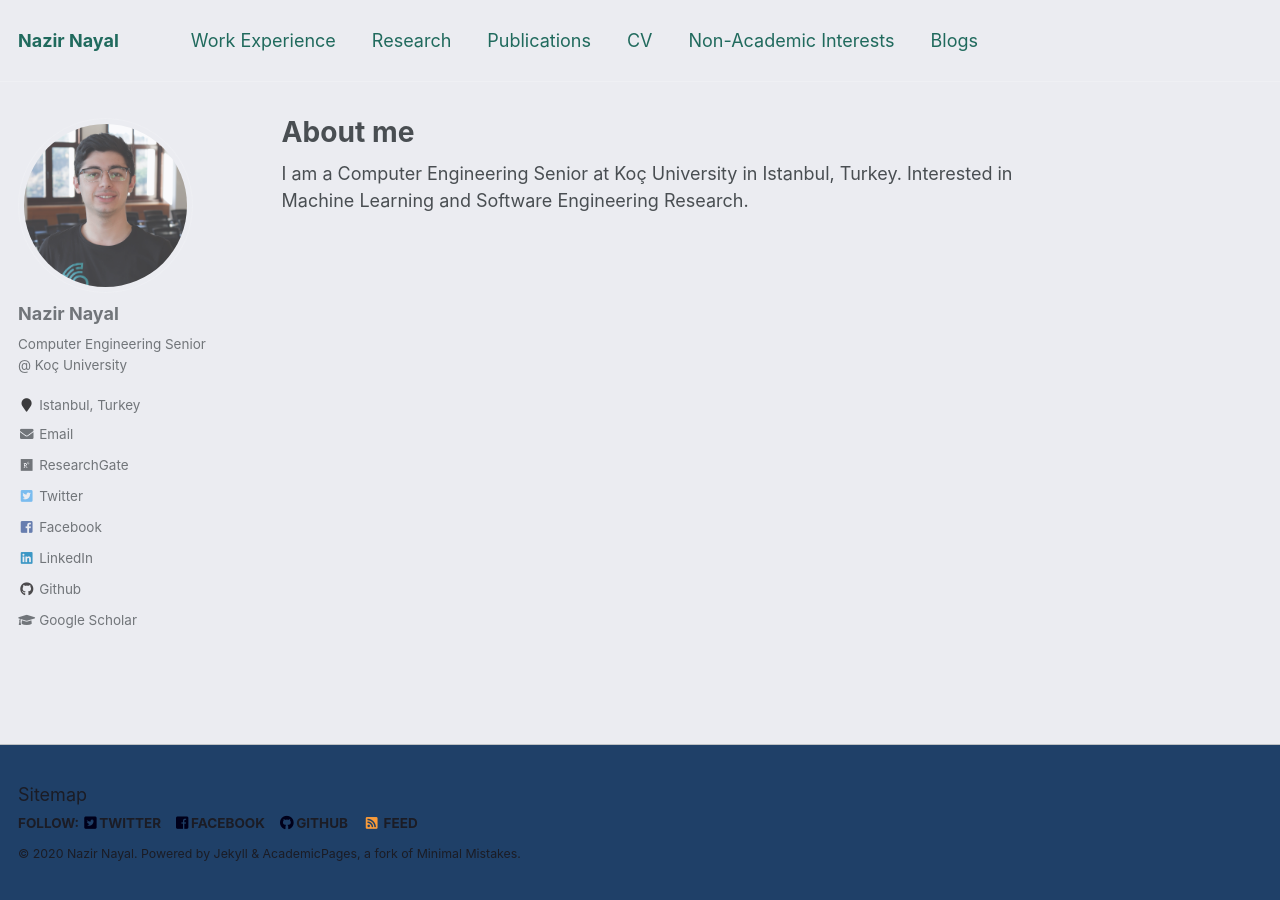
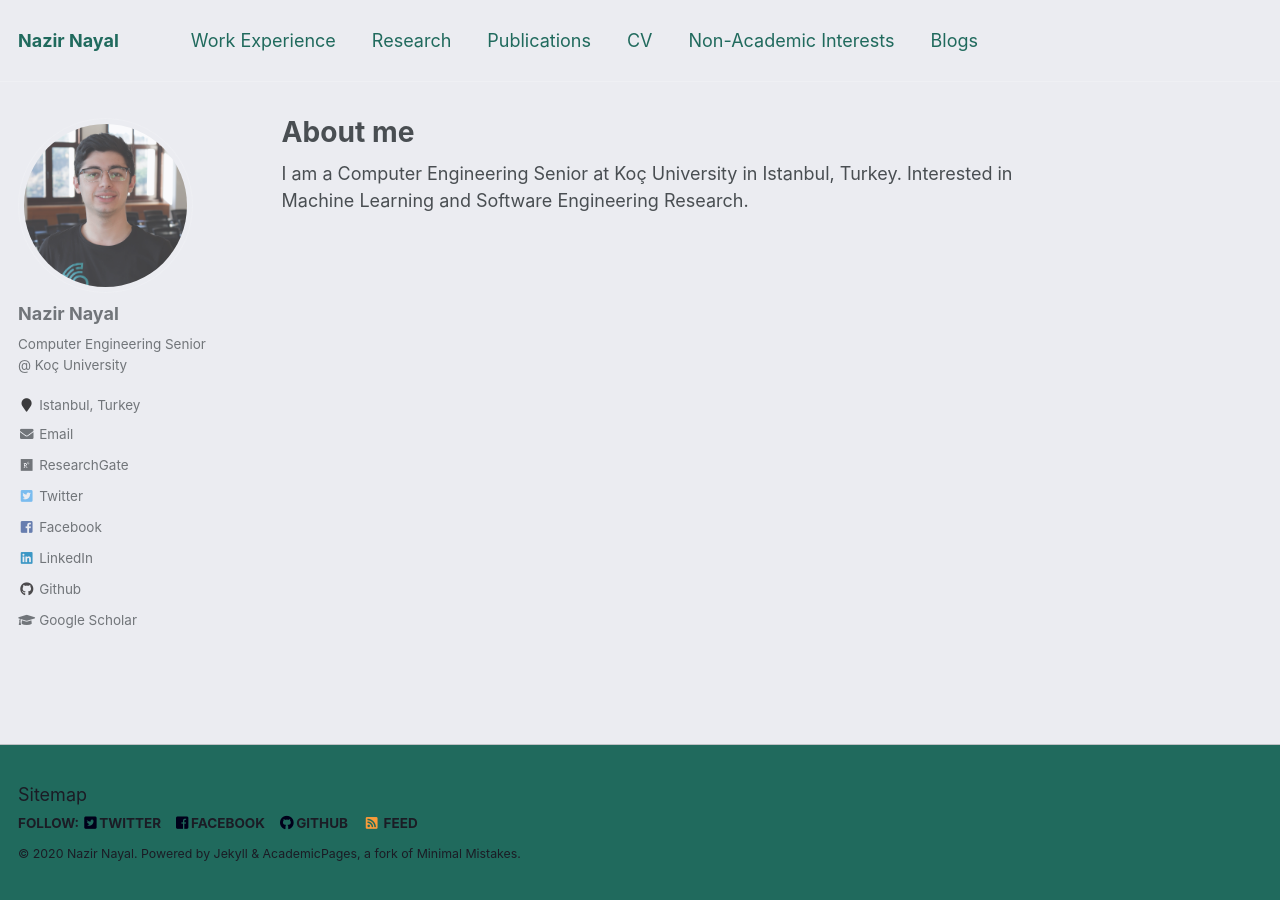
Before and after one commit to NazirNayal8/nazirnayal.github.io, a Jekyll site: the page built from _pages/about.md, in a window 1280 px wide. Built offline with Jekyll 4.4.1, drawn with Linux system fonts in a browser that asks for light colours.

Commit message:
update color

```diff
--- a/_sass/_footer.scss
+++ b/_sass/_footer.scss
@@ -20,7 +20,7 @@
           animation: intro 0.3s both;
   -webkit-animation-delay: 0.45s;
           animation-delay: 0.45s;
-  background-color: #1f4068;
+  background-color: #206a5d;
   border-top: 1px solid $light-gray;
 
   footer {
```
